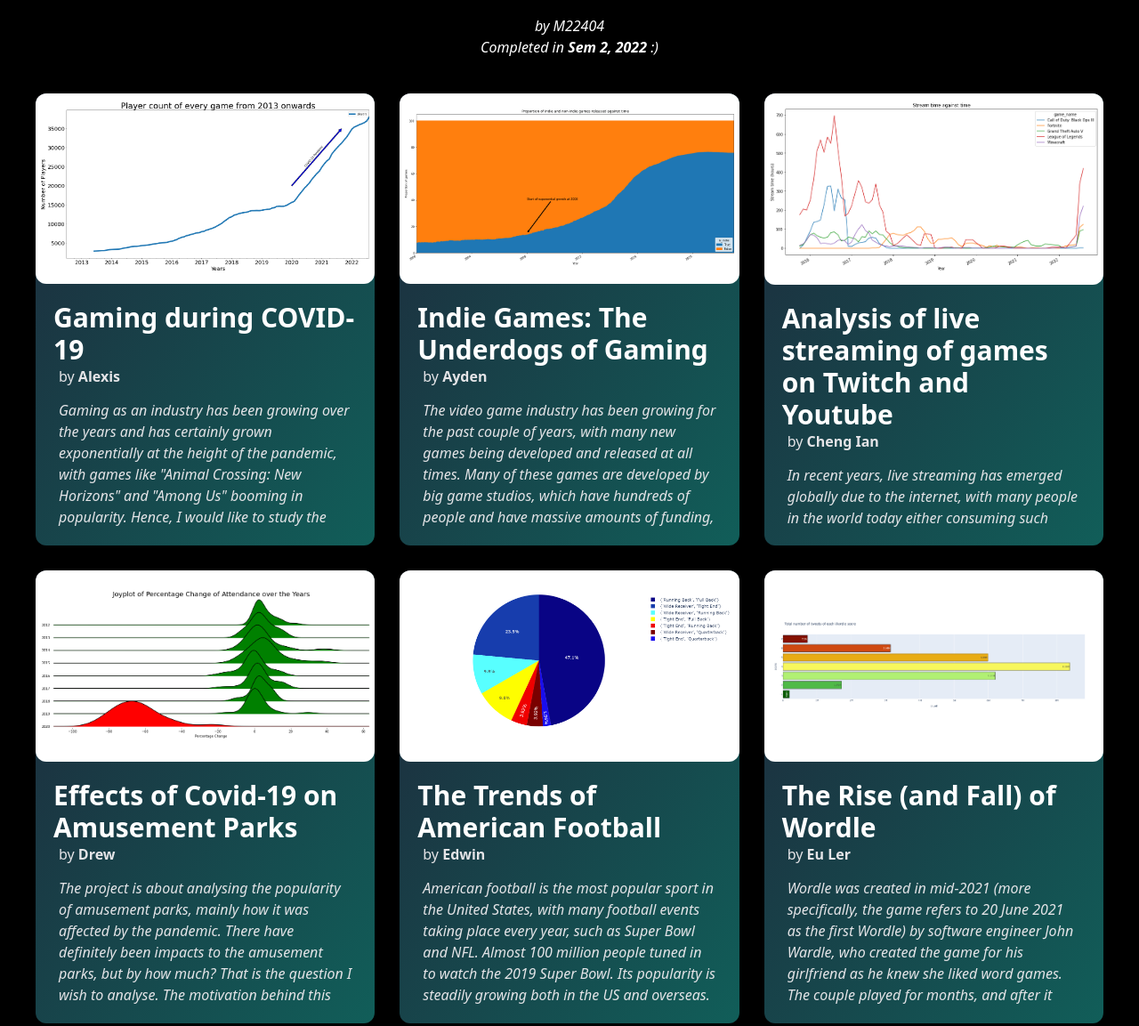
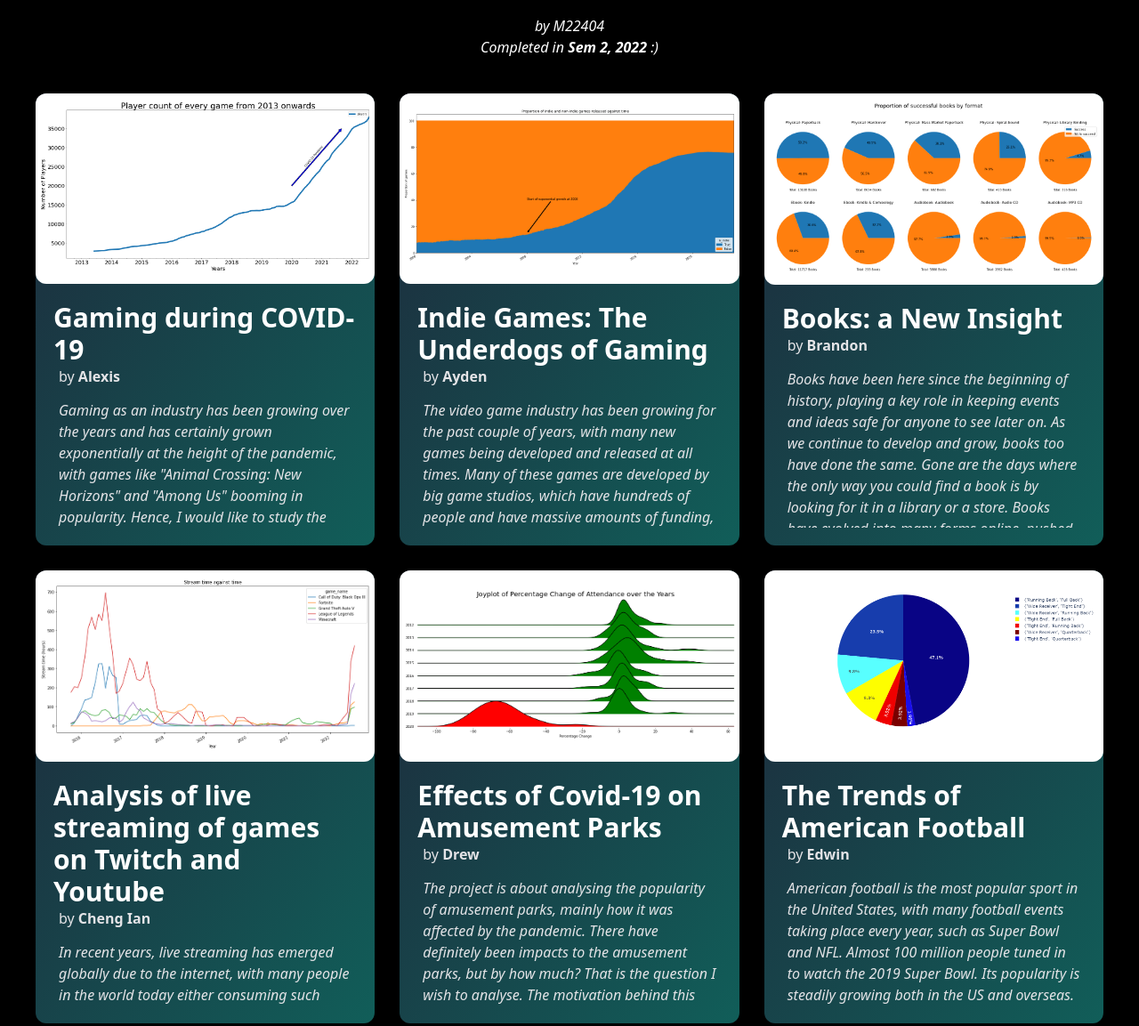
Before and after one commit to M22404/DAProject, a website: page index.html in a window 1280 px wide. Shown: the part 87-1240 px from the top of the page at 89% size. Drawn offline with Linux system fonts and the light colour scheme.

Commit message:
add brandon

```diff
--- a/index.html
+++ b/index.html
@@ -2,8 +2,8 @@
 
 <head>
     <title>DA Projects</title>
-    <link rel="icon" href="./imgs/icon.png" />
-    <link rel="stylesheet" href="./style.css" />
+    <link rel="icon" href="./imgs/icon.png"/>
+    <link rel="stylesheet" href="./style.css"/>
 </head>
 
 <body class="bg-black text-white">
@@ -93,6 +93,39 @@
         </a>
     </div>
     <div class="drop-shadow-xl bg-gradient-to-br from-slate-800 to-teal-800 hover:scale-105 rounded-xl transition-transform ease-in-out duration-500 card-height">
+        <a href="reports/ProjectReportBrandon.html" class="no-underline flex flex-col max-h-full" target="_blank">
+            <div>
+                <div class="aspect-video bg-white flex justify-center flex-col rounded-xl p-1 w-full h-auto">
+                    <img class="object-contain max-w-full max-h-full m-0 mb-1 rounded-t-xl" src="./imgs/Brandon.png"
+                         alt="Graph">
+                </div>
+            </div>
+            <section class="p-5 min-h-0 flex flex-col">
+                <h2 class="text-2xl lg:text-3xl font-bold">Books: a New Insight</h2>
+                <p class="text-zinc-200 pl-1.5">by <strong>Brandon</strong></p>
+                <div class="h-2 flex-none"></div>
+                <div class="overflow-y-scroll p-1.5">
+                    <p class="text-zinc-200 italic">
+                        Books have been here since the beginning of history, playing a key role in keeping events and
+                        ideas safe for anyone to see later on. As we continue to develop and grow, books too have done
+                        the same. Gone are the days where the only way you could find a book is by looking for it in a
+                        library or a store. Books have evolved into many forms online, pushed by one main player, a
+                        major distributor, Amazon.
+                        Amazon has allowed for anyone to be able to access books online, even publish books themselves
+                        without anyone helping them at all. But this has led to the problem of information overload.
+                        While the 'over 80,000 books' the front page says is not incorrect, it hides from the true scale
+                        that they have, with a reported over 30 million books available for purchase in just 2014. One
+                        can only imagine that this number has continued to grow since the 8 years this information has
+                        stopped becoming publicly available.
+                        With all this known, it's easy to see how difficult it is to stand out in the sea of books
+                        available. In this project, I will analyse the factors contributing to a book's success, which
+                        allows it to overcome this statistical hurdle.
+                    </p>
+                </div>
+            </section>
+        </a>
+    </div>
+    <div class="drop-shadow-xl bg-gradient-to-br from-slate-800 to-teal-800 hover:scale-105 rounded-xl transition-transform ease-in-out duration-500 card-height">
         <a href="reports/ProjectReportChengIan.html" class="no-underline flex flex-col max-h-full" target="_blank">
             <div>
                 <div class="aspect-video bg-white flex justify-center flex-col rounded-xl p-1 w-full h-auto">
@@ -101,7 +134,8 @@
                 </div>
             </div>
             <section class="p-5 min-h-0 flex flex-col">
-                <h2 class="text-2xl lg:text-3xl font-bold">Analysis of live streaming of games on Twitch and Youtube</h2>
+                <h2 class="text-2xl lg:text-3xl font-bold">Analysis of live streaming of games on Twitch and
+                    Youtube</h2>
                 <p class="text-zinc-200 pl-1.5">by <strong>Cheng Ian</strong></p>
                 <div class="h-2 flex-none"></div>
                 <div class="overflow-y-scroll p-1.5">
@@ -205,7 +239,8 @@
                 </div>
             </div>
             <section class="p-5 min-h-0 flex flex-col">
-                <h2 class="text-2xl lg:text-3xl font-bold">Popularity of Tourism in Various Countries before the COVID-19
+                <h2 class="text-2xl lg:text-3xl font-bold">Popularity of Tourism in Various Countries before the
+                    COVID-19
                     Pandemic</h2>
                 <p class="text-zinc-200 pl-1.5">by <strong>Greene</strong></p>
                 <div class="h-2 flex-none"></div>
--- a/package.json
+++ b/package.json
@@ -5,7 +5,8 @@
   "main": "index.js",
   "scripts": {
     "minify": "html-minifier-terser -c minifier.config.json --input-dir ./reports --output-dir ./reports",
-    "tailwind": "tailwindcss -i input.css -o style.css --minify"
+    "tailwind": "tailwindcss -i input.css -o style.css --minify",
+    "format": "python3 format.py"
   },
   "keywords": [],
   "author": "",
```
Also changed, not shown: imgs/Brandon.png (added), 1 other file. Lines whose indentation alone changed are shown as unchanged.
